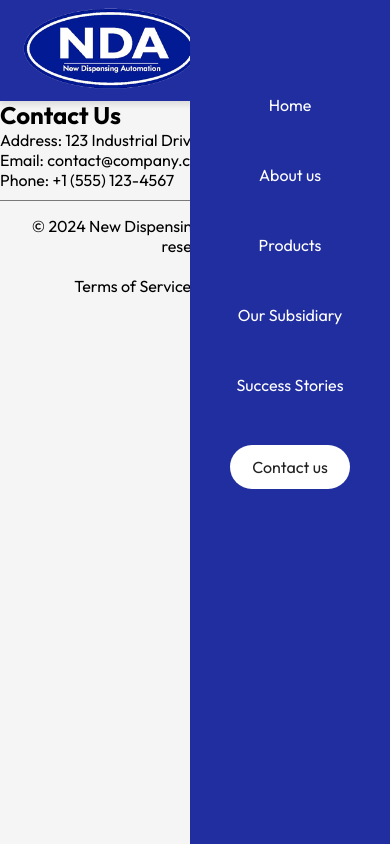
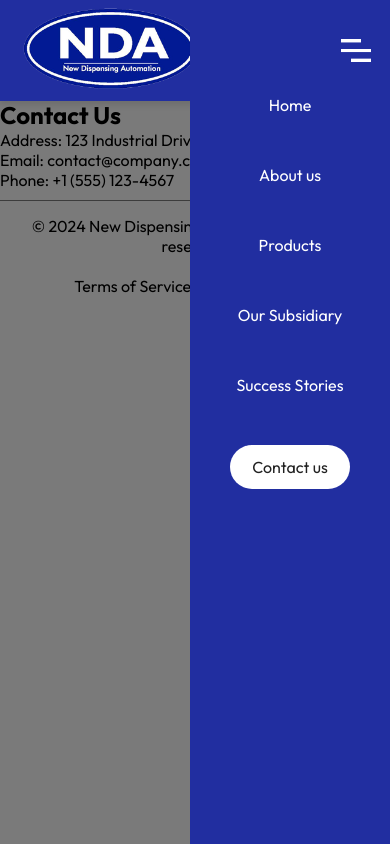
Before and after one commit to Code-Frontiers/NDA, a React (Vite) app: page /contact-us in a window 390 px wide. Both pictures are taken after a click on the picture 355 px from the left and 50 px from the top of the page. Built offline with nearby package versions, Linux system fonts and the light colour scheme.

Commit message:
responsive navbar

```diff
--- a/src/Components/Navbar.jsx
+++ b/src/Components/Navbar.jsx
@@ -6,6 +6,7 @@ import { Link } from "react-router-dom";
 const Navbar = ({ isHome }) => {
     const [sticky, setSticky] = useState(false);
     const [mobileMenu, setMobileMenu] = useState(false);
+    const [overlayActive, setOverlayActive] = useState(false);
     const [dropdownOpen, setDropdownOpen] = useState(false);
 
     useEffect(() => {
@@ -20,6 +21,12 @@ const Navbar = ({ isHome }) => {
 
     const toggleMenu = () => {
         setMobileMenu(!mobileMenu);
+        setOverlayActive(!overlayActive);
+    };
+
+    const closeMenu = () => {
+        setMobileMenu(false);
+        setOverlayActive(false);
     };
 
     const navClass = isHome
@@ -52,6 +59,8 @@ const Navbar = ({ isHome }) => {
     ];
 
     return (
+        <>
+            {overlayActive && <div className="overlay" onClick={closeMenu}></div>}
             <nav className={`container ${navClass}`}>
                 <Link to="/">
                     <img src={logo} alt="Logo" className="logo" />
@@ -79,8 +88,9 @@ const Navbar = ({ isHome }) => {
                         </li>
                     ))}
                 </ul>
-            <img src={menu_icon} alt="Menu" className="menu-icon" onClick={toggleMenu} />
+                <img src={menu_icon} alt="Menu" className="hamburger-icon" onClick={toggleMenu} />
             </nav>
+        </>
     );
 };
 
--- a/src/styles/css/App.css
+++ b/src/styles/css/App.css
@@ -17,6 +17,10 @@ a {
     color: inherit;
     line-height: 1;
     cursor: pointer;
+}
+
+li {
+    list-style: none;
 }
 
 .container {
--- a/src/styles/css/Navbar.css
+++ b/src/styles/css/Navbar.css
@@ -33,13 +33,11 @@ nav ul {
 }
 
 nav ul li {
-    list-style: none;
     margin: 0 20px;
 }
 
 nav ul li a {
     color: white;
-    text-decoration: none;
     padding: 10px 15px;
     transition: color 0.3s ease;
 }
@@ -48,10 +46,11 @@ nav ul li a:hover {
     color: #ffd700;
 }
 
-.menu-icon {
+.hamburger-icon {
     display: none;
     cursor: pointer;
     width: 30px;
+    z-index: 10;
 }
 
 .hide-mobile-menu {
@@ -91,7 +90,6 @@ nav ul li a:hover {
 
 .dropdown-menu li a {
     color: #333;
-    text-decoration: none;
     padding: 10px 15px;
     display: block;
     transition: background 0.3s ease, color 0.3s ease;
@@ -102,8 +100,18 @@ nav ul li a:hover {
     color: white;
 }
 
-/* Responsive Design */
-@media (max-width: 840px) {
+.overlay {
+    position: fixed;
+    top: 0;
+    left: 0;
+    width: 100vw;
+    height: 100vh;
+    background: rgba(0, 0, 0, 0.5);
+    z-index: 9; /* Ensure it's below the menu but above everything else */
+    transition: opacity 0.3s ease;
+}
+
+@media (max-width: 768px) {
     nav ul {
         position: fixed;
         top: 0;
@@ -120,7 +128,7 @@ nav ul li a:hover {
         margin: 25px 0;
     }
 
-    .menu-icon {
+    .hamburger-icon {
         display: block;
     }
 
--- a/src/styles/css/Products.css
+++ b/src/styles/css/Products.css
@@ -100,7 +100,6 @@
     border-radius: 4px;
     cursor: pointer;
     transition: background-color 0.3s ease, transform 0.3s ease;
-    text-decoration: none;
     width: 140px;
     gap: 4px;
 }
```
Lines whose indentation alone changed are shown as unchanged.
